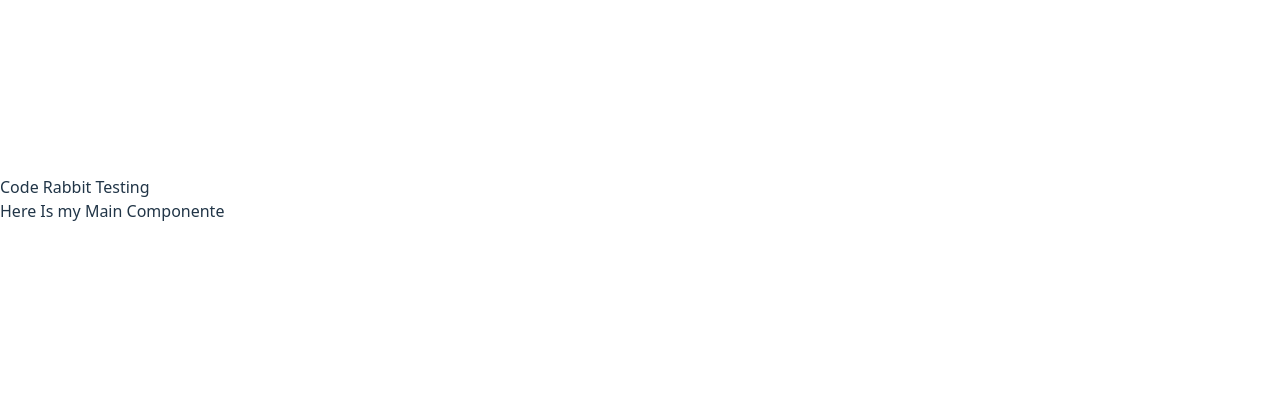
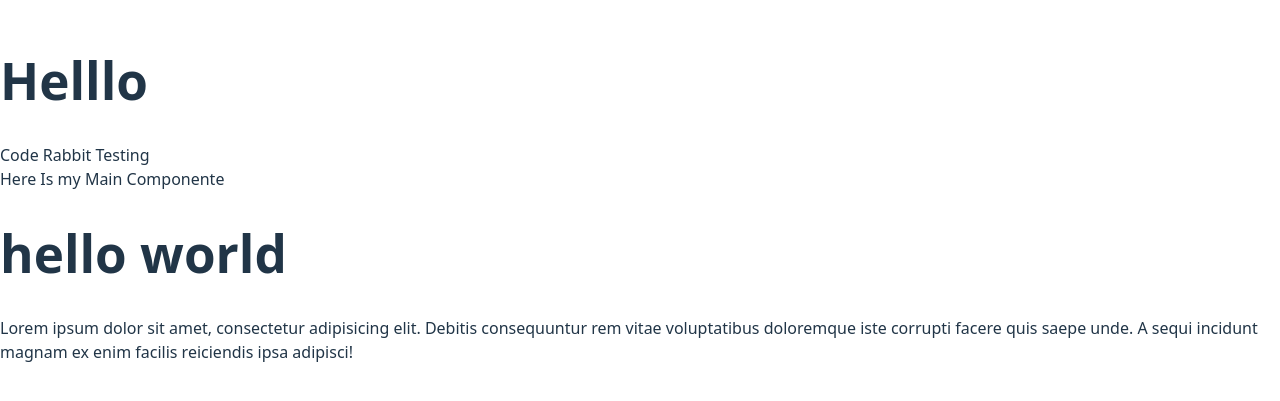
Before and after one commit to Mahenoor-Mehtab/test1, a React (Vite) app: page / in a window 1280 px wide. Shown: the part 201-602 px from the top of the page. Built offline with nearby package versions, Linux system fonts and the light colour scheme.

Commit message:
change in app

```diff
--- a/src/App.jsx
+++ b/src/App.jsx
@@ -4,8 +4,13 @@ import Main from "./components/main";
 const App = () => {
   return (
     <>
+    <h1>Helllo</h1>
       <div>Code Rabbit Testing</div>
       <Main />
+      <h1>hello world</h1>
+      <p>
+        Lorem ipsum dolor sit amet, consectetur adipisicing elit. Debitis consequuntur rem vitae voluptatibus doloremque iste corrupti facere quis saepe unde. A sequi incidunt magnam ex enim facilis reiciendis ipsa adipisci!
+      </p>
     </>
   );
 };
```
